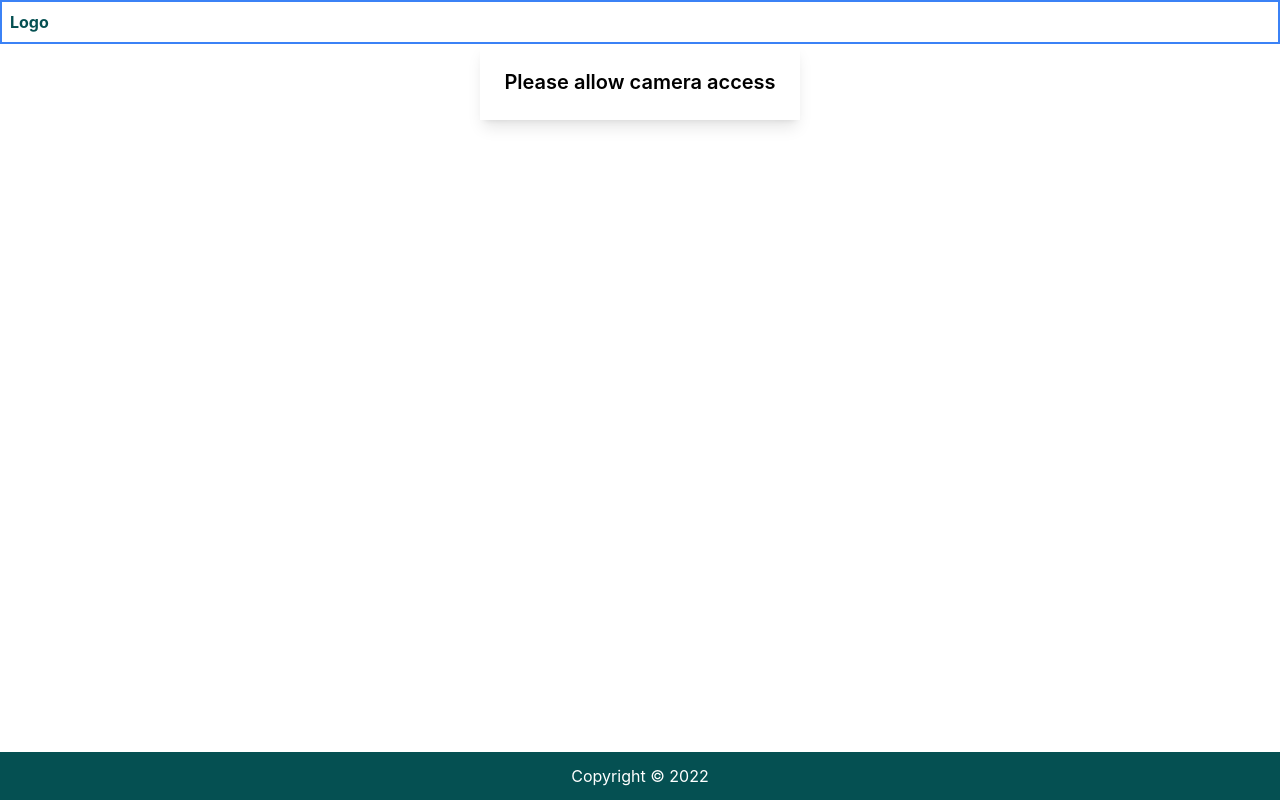
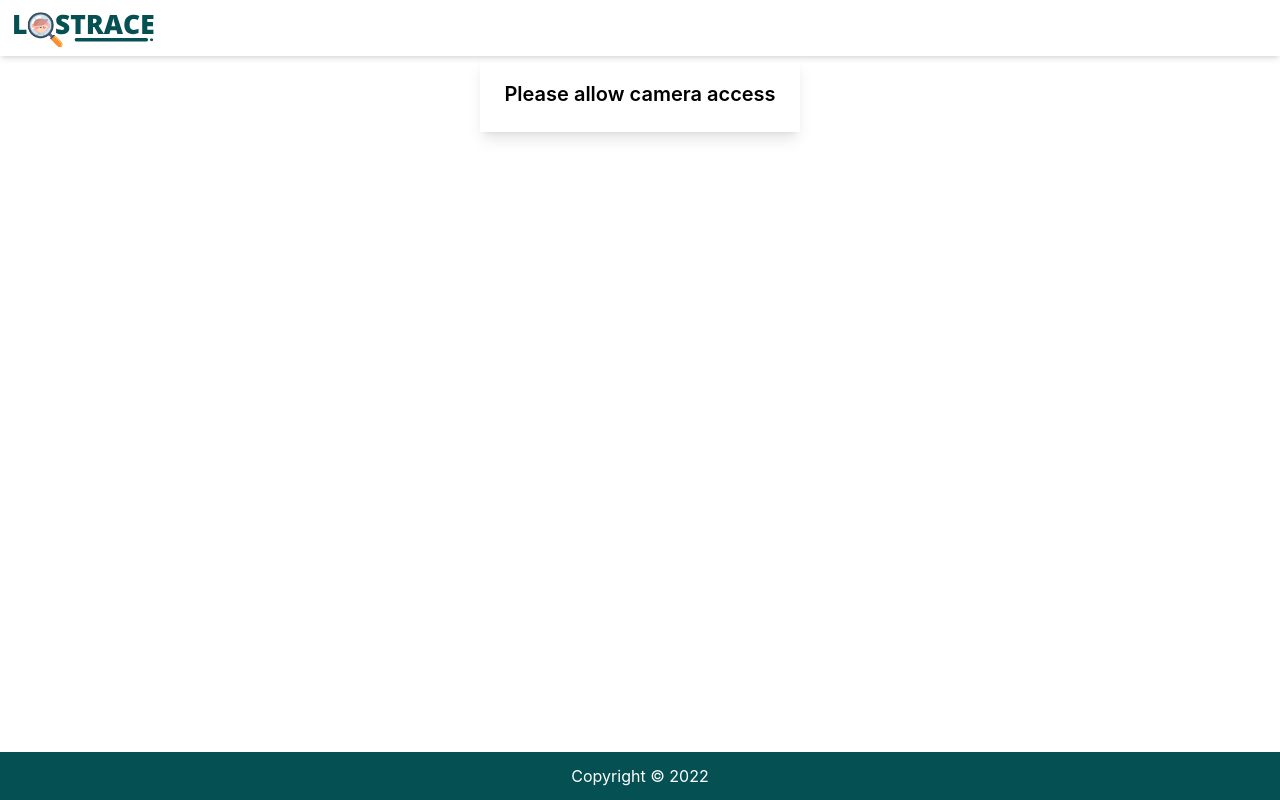
Before and after one commit to ML9-FORCES/Lostrace-Frontend, a React (Create React App) app: page / in a window 1280 px wide. Built offline with nearby package versions, Linux system fonts and the light colour scheme.

Commit message:
logo integrated

```diff
--- a/src/components/HomePage/TopBar.js
+++ b/src/components/HomePage/TopBar.js
@@ -3,7 +3,7 @@ import Logo from '../common/Logo'
 
 const TopBar = () => {
     return (
-        <div className='flex border-2 border-blue-500 p-2'>
+        <div className='flex border-none shadow-md p-2'>
             <Logo />
         </div>
     )
--- a/src/components/HomePage/WebCam.js
+++ b/src/components/HomePage/WebCam.js
@@ -20,8 +20,8 @@ const WebCam = () => {
   console.log(webcamRef);
   return (
     <div className="flex flex-col">
-
-      <div className="flex flex-col space-y-3 ">
+      <div className="flex flex-col space-y-3 justify-center items-center p-3">
+        <div className="flex space-x-3">
           <Webcam
             audio={false}
             height={200}
@@ -31,14 +31,16 @@ const WebCam = () => {
             videoConstraints={videoConstraints}
           />
           {image ? <img src={image} alt="capturedimg" /> : ""}
+        </div>
         <button
+          className="flex space-x-2 border-2 rounded-md text-xs p-1 duration-75 hover:shadow-md"
           onClick={() => {
             setCamera(camera === "back" ? "front" : "back");
           }}
         >
           <svg
             xmlns="http://www.w3.org/2000/svg"
-            className="h-6 w-6"
+            className="h-4 w-4"
             fill="none"
             viewBox="0 0 24 24"
             stroke="currentColor"
@@ -50,10 +52,11 @@ const WebCam = () => {
               d="M4 4v5h.582m15.356 2A8.001 8.001 0 004.582 9m0 0H9m11 11v-5h-.581m0 0a8.003 8.003 0 01-15.357-2m15.357 2H15"
             />
           </svg>
+          <span className="font-semibold">Switch Camera</span>
         </button>
       </div>
       <button
-        className="rounded-lg p-1 bg-teal-500 text-white "
+        className="rounded-lg p-1 bg-teal-600 text-white duration-75 hover:bg-teal-500"
         onClick={(e) => {
           e.preventDefault();
           capture();
@@ -61,7 +64,6 @@ const WebCam = () => {
       >
         Capture
       </button>
-
     </div>
   );
 };
--- a/src/components/common/Logo.js
+++ b/src/components/common/Logo.js
@@ -1,8 +1,9 @@
 import React from 'react'
+import logo from '../../images/icons/logo.svg'
 
 const Logo = () => {
     return (
-        <div className="font-bold text-teal-500">Logo</div>
+        <img className='h-10' src={logo} alt="logo" />
     )
 }
 
--- a/tailwind.config.js
+++ b/tailwind.config.js
@@ -6,7 +6,7 @@ module.exports = {
     extend: {
       colors: {
         teal: {
-          500: "#055052",
+          500: "#53B8BB",
           600: "#055052",
           700: "#003638",
         },
```
Also changed, not shown: src/images/icons/logo.svg (added), src/logo.svg (deleted). Lines whose indentation alone changed are shown as unchanged.
